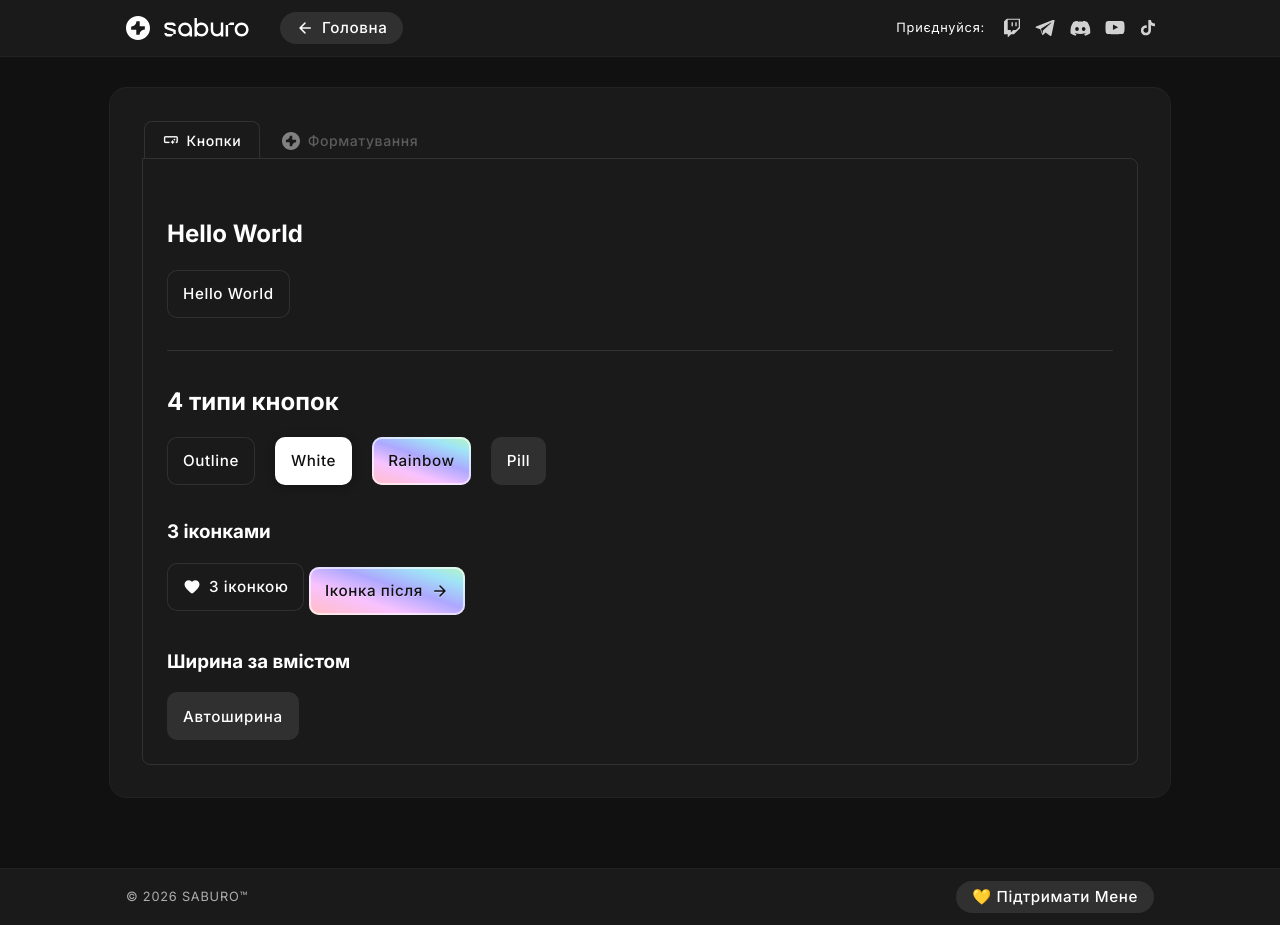
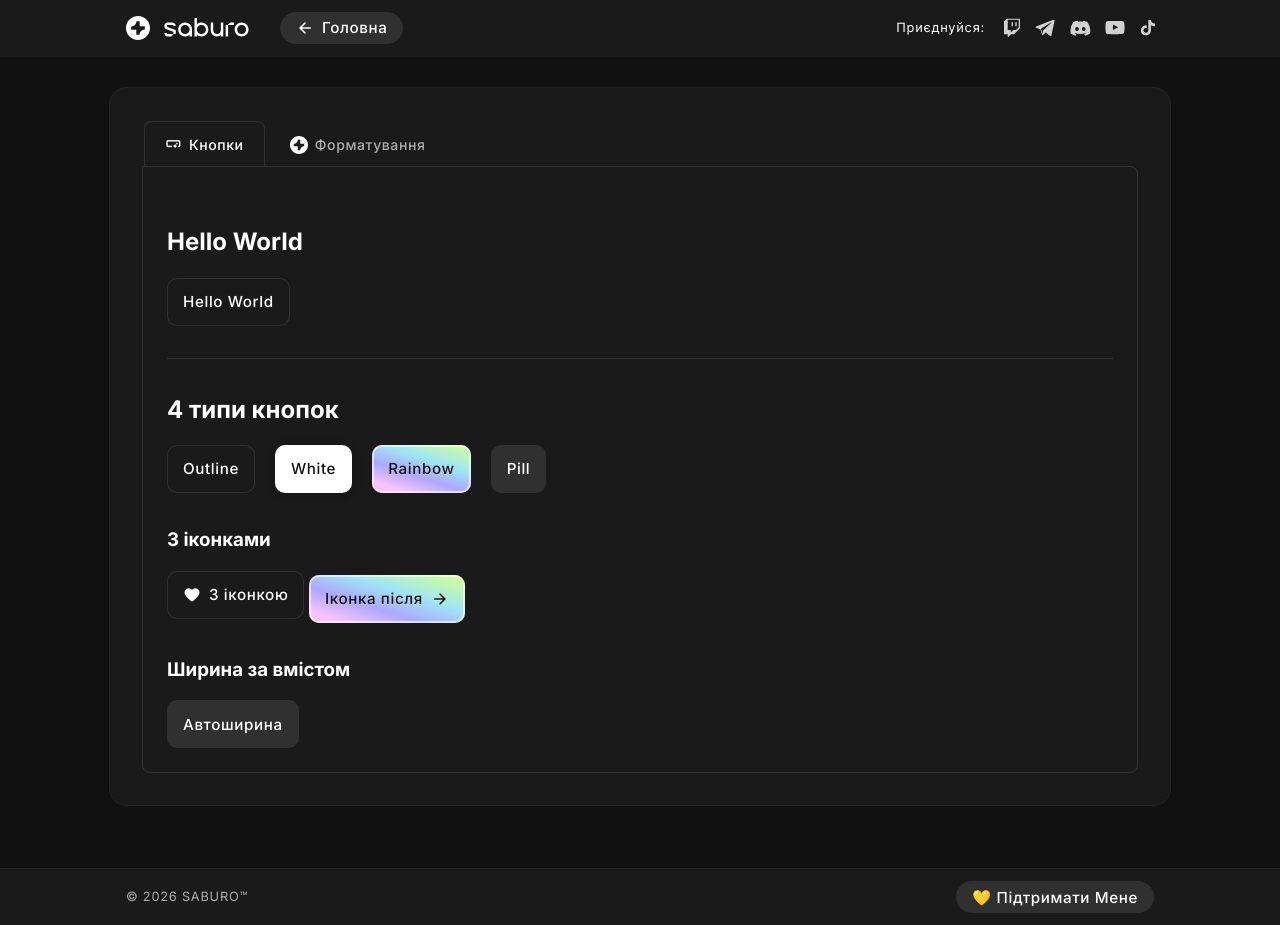
Before and after one commit to iamsaburo/iamsaburo.github.io, a Jekyll site: the page built from _blocks/art-community.md, in a window 1280 px wide and 925 px high. Built offline with Jekyll 4.4.1, drawn with Linux system fonts in a browser that asks for light colours.

Commit message:
Update block-info.html

```diff
--- a/_layouts/block-info.html
+++ b/_layouts/block-info.html
@@ -48,7 +48,11 @@
   }
   /* [#1] Label + icons always above pseudo-element layers */
   .btn-saburo .btn-label,
-  .btn-saburo .btn-icon{ position:relative; z-index:1; }
+  .btn-saburo .btn-icon-visual,
+  .btn-saburo .btn-icon-hover {
+    position: relative;
+    z-index: 2;   /* above ::before z-index:0 rainbow overlay */
+  }
 
   .btn-saburo[data-visual="outline"]{background:transparent;color:#fff;box-shadow:inset 0 0 0 1px #303030;}
   .btn-saburo[data-visual="white"]{background:#fff;color:#111;box-shadow:0 2px 10px rgba(0,0,0,0.3);}
@@ -72,13 +76,13 @@
     color:#111;
     box-shadow:inset 0 0 0 2px rgba(255,255,255,0.6);
     text-shadow:0 1px 0 rgba(255,255,255,.35);
-    animation:rainbowShift 4s linear infinite; /* [#11] faster */
+    animation:rainbowShift 4s ease-in-out infinite alternate;
   }
   /* Glow: always rendered+animated, opacity transitions smoothly [#13] */
   .btn-saburo[data-visual="rainbow"]::after{
     content:'';position:absolute;inset:-6px;border-radius:inherit;
     background-image:var(--rainbow-bg);background-size:300% 300%;
-    animation:rainbowShift 4s linear infinite;
+    animation:rainbowShift 4s ease-in-out infinite alternate;
     filter:blur(12px);
     opacity:0;
     transition:opacity 0.35s ease; /* [#13] gradual */
@@ -95,7 +99,7 @@
   .btn-saburo[data-hover="rainbow"]::before{
     content:'';position:absolute;inset:0;border-radius:inherit;z-index:0;
     background-image:var(--rainbow-bg);background-size:300% 300%;
-    animation:rainbowShift 4s linear infinite;
+    animation:rainbowShift 4s ease-in-out infinite alternate;
     opacity:0;
     transition:opacity 0.35s ease; /* [#13] gradual */
     pointer-events:none;
@@ -111,7 +115,7 @@
   .btn-saburo[data-hover="rainbow"]::after{
     content:'';position:absolute;inset:-6px;border-radius:inherit;
     background-image:var(--rainbow-bg);background-size:300% 300%;
-    animation:rainbowShift 4s linear infinite;
+    animation:rainbowShift 4s ease-in-out infinite alternate;
     filter:blur(12px);
     opacity:0;transition:opacity 0.35s ease;
     z-index:-1;pointer-events:none;
@@ -170,35 +174,37 @@
   .social-row a:hover{opacity:1}
   .social-row a img{transform:scale(1.2);transform-origin:center;}
 
-  /* ── [#5 #13] Hero Design text — gradient fades in via ::before, no blink ── */
+  /* ── [#5 #13] Hero Design — always-on, alternate, text-shaped glow ── */
   .hero{text-align:center;padding:4.5rem 1rem 1.5rem;}
   .hero h1{font-size:5rem;font-weight:700;letter-spacing:.02em;line-height:1.2;margin-bottom:1rem;color:#fff}
-  .hero h1 .design{
-    cursor:pointer;position:relative;display:inline-block;color:#fff;
+  .hero h1 .design {
+    cursor: pointer;
+    position: relative;
+    display: inline-block;
+    background-image: var(--rainbow-bg);
+    background-size: 300% 300%;
+    -webkit-background-clip: text;
+    background-clip: text;
+    -webkit-text-fill-color: transparent;
+    animation: rainbowShift 4s ease-in-out infinite alternate;
   }
-  /* Gradient overlay: always animating [#11], opacity-transitions on hover [#13], no blink [#5] */
-  .hero h1 .design::before{
-    content:attr(data-text);
-    position:absolute;top:0;left:0;
-    background-image:var(--rainbow-bg);background-size:300% 300%;
-    -webkit-background-clip:text;background-clip:text;
-    -webkit-text-fill-color:transparent;
-    animation:rainbowShift 4s linear infinite;
-    opacity:0;
-    transition:opacity 0.35s ease;
-    pointer-events:none;white-space:nowrap;
+  /* Glow: content:attr clones the text so blur follows letter shapes, not a rectangle */
+  .hero h1 .design::after {
+    content: attr(data-text);
+    position: absolute;
+    top: 0; left: 0;
+    background-image: var(--rainbow-bg);
+    background-size: 300% 300%;
+    -webkit-background-clip: text;
+    background-clip: text;
+    -webkit-text-fill-color: transparent;
+    filter: blur(10px);
+    opacity: 0.7;
+    z-index: -1;
+    animation: rainbowShift 4s ease-in-out infinite alternate;
+    pointer-events: none;
+    white-space: nowrap;
   }
-  .hero h1 .design:hover::before{opacity:1;}
-  /* Glow */
-  .hero h1 .design::after{
-    content:'';position:absolute;inset:0;
-    background-image:var(--rainbow-bg);background-size:300% 300%;
-    animation:rainbowShift 4s linear infinite;
-    filter:blur(16px);
-    opacity:0;transition:opacity 0.35s ease;
-    z-index:-1;pointer-events:none;
-  }
-  .hero h1 .design:hover::after{opacity:0.6;}
   @media(hover:none){
     .hero h1 .design::before,.hero h1 .design::after{opacity:1;}
   }
@@ -235,84 +241,98 @@
   .tag-circle:last-child{margin-right:0}
   .btn-block{width:100%;}
 
-  /* ══════════════════════════════════════════════════
-     [#4 #7 #14] TABS — folder-tab visual + inline variant
-  ══════════════════════════════════════════════════ */
+  /* ══════════════════════════════════════════════
+     TABS — folder-tab pattern
+  ══════════════════════════════════════════════ */
+  .tabs-container { position: relative; }
 
-  /* Shared tab nav */
-  .tabs-nav{
-    display:flex;gap:4px;padding:0 2px;
-    overflow-x:auto;-webkit-overflow-scrolling:touch;
-    scrollbar-width:none;
+  .tabs-nav {
+    display: flex;
+    gap: 4px;
+    padding: 0 0 0 2px;
+    overflow-x: auto;
+    -webkit-overflow-scrolling: touch;
+    scrollbar-width: none;
+    position: relative;
+    z-index: 1; /* sits above panel so active tab bg can mask its top border */
   }
-  .tabs-nav::-webkit-scrollbar{display:none;}
+  .tabs-nav::-webkit-scrollbar { display: none; }
 
-  /* [#4] Folder-tab buttons */
-  .tab-btn{
-    display:inline-flex;align-items:center;gap:0.45rem;
-    padding:0.6rem 1.1rem;
-    border:1px solid transparent;border-bottom:none;
-    border-radius:8px 8px 0 0;
-    background:transparent;color:var(--muted);
-    font:500 0.88rem/1 'Inter',system-ui;letter-spacing:0.04em;
-    cursor:pointer;white-space:nowrap;flex-shrink:0;
-    opacity:0.45;
-    position:relative;bottom:-1px;z-index:1;
-    transition:opacity 0.2s,border-color 0.2s,color 0.2s;
+  .tab-btn {
+    display: inline-flex;
+    align-items: center;
+    gap: 0.45rem;
+    padding: 0.85rem 1.25rem;          /* taller */
+    border: 1px solid transparent;
+    border-bottom: none;
+    border-radius: 8px 8px 0 0;
+    background: transparent;
+    color: var(--muted);               /* gray, no opacity change */
+    font: 500 0.88rem/1 'Inter', system-ui;
+    letter-spacing: 0.04em;
+    cursor: pointer;
+    white-space: nowrap;
+    flex-shrink: 0;
+    position: relative;
+    bottom: -1px;                      /* overlaps the panel's top border by 1 px */
+    z-index: 1;
+    transition: color 0.2s, border-color 0.2s, background 0.2s;
   }
-  .tab-btn:hover{opacity:0.75;color:var(--text);}
-  .tab-btn.active{
-    opacity:1;color:var(--text);
-    border-color:rgba(255,255,255,0.1);
-    background:var(--sur); /* matches panel bg to "erase" the shared border */
+  .tab-btn:hover { color: var(--text); }
+  .tab-btn.active {
+    color: var(--text);
+    border-color: rgba(255,255,255,0.1);
+    background: var(--sur);            /* same as panel → masks the divider under it */
   }
-  /* [#4] Fixed icon height, not width */
-  .tab-btn .tab-icon{font-size:1.05rem;line-height:1;height:1.05rem;width:auto;}
-  .tab-btn .tab-icon-svg{height:18px;width:auto;}
 
-  /* Full-page tabs wrapper */
-  .tabs-container{margin:0;min-width:0;}
+  /* Fixed icon height, not width */
+  .tab-btn .tab-icon     { font-size: 1.05rem; line-height: 1; height: 1.05rem; width: auto; }
+  .tab-btn .tab-icon-svg { height: 18px; width: auto; }
 
-  /* [#4] Panel — bordered, connects to active tab */
-  .tab-panel{
-    display:none;
-    border:1px solid rgba(255,255,255,0.1);
-    border-radius:0 8px 8px 8px; /* flat top-left when first tab is active */
-    padding:1.5rem;
-    position:relative;z-index:0;
-    overflow-x:auto; /* [#14] scroll wide content */
+  /* Panel: its top border IS the shared divider line; active tab bg masks its own segment */
+  .tab-panel {
+    display: none;
+    border: 1px solid rgba(255,255,255,0.1);
+    border-radius: 0 8px 8px 8px;
+    padding: 1.5rem;
+    position: relative;
+    z-index: 0;
+    overflow-x: auto;
   }
-  .tab-panel.active{display:block;}
-  /* JS adds this class when a non-first tab is active */
-  .tab-panel.tab-panel--mid{border-radius:8px;}
+  .tab-panel.active { display: block; }
+  .tab-panel.tab-panel--mid { border-radius: 8px; } /* JS adds when non-first tab active */
 
-  /* ── [#7] Inline tabs (mid-page) ── */
-  .inline-tabs{
-    border:1px solid rgba(255,255,255,0.1);
-    border-radius:12px;
-    margin:1.5rem 0;
-    overflow:hidden;
-    background:var(--sur);
+  /* ── Inline tabs (mid-page widget) ── */
+  .inline-tabs {
+    border: 1px solid rgba(255,255,255,0.1);
+    border-radius: 12px;
+    margin: 1.5rem 0;
+    overflow: hidden;
+    background: var(--sur);
   }
-  .inline-tabs > .tabs-nav{
-    padding:0.75rem 0.75rem 0;
-    background:var(--sur);
-    /* The nav itself provides the bottom border */
-    border-bottom:1px solid rgba(255,255,255,0.1);
-    flex-wrap:nowrap;overflow-x:auto;
+  .inline-tabs > .tabs-nav {
+    padding: 0.6rem 0.6rem 0;
+    background: var(--sur);
+    border-bottom: 1px solid rgba(255,255,255,0.1);
+    position: relative;
+    z-index: 1;
   }
-  .inline-tabs > .tabs-nav .tab-btn{
-    bottom:0;border-radius:6px 6px 0 0;
-    border:none;padding:0.5rem 1rem;
+  .inline-tabs > .tabs-nav .tab-btn {
+    border-radius: 6px 6px 0 0;
+    bottom: -1px;
   }
-  .inline-tabs > .tabs-nav .tab-btn.active{
-    background:var(--bg);border:none;
+  .inline-tabs > .tabs-nav .tab-btn.active {
+    background: var(--bg);
+    border-color: rgba(255,255,255,0.1);
   }
-  .inline-tabs > .tab-panel{
-    border:none;border-radius:0;
-    overflow-x:auto;
+  .inline-tabs > .tab-panel {
+    border: none;
+    border-radius: 0;
+    background: var(--bg);
+    padding: 1.5rem;
+    display: none;
   }
-  .inline-tabs > .tab-panel.active{display:block;}
+  .inline-tabs > .tab-panel.active { display: block; }
 
   /* ─────────────────────────────────────────────
      Content container
@@ -346,7 +366,13 @@
   /* [#6] Default max-width for embeds */
   .content-container img,
   .content-container video,
-  .content-container iframe{max-width:100%;height:auto;}
+  .content-container iframe {
+    max-width: 100%;
+    height: auto;
+    display: block;
+    margin-left: auto;
+    margin-right: auto;
+  }
 
   /* [#8] Small text: use <small> or class="sm" */
   .content-container small,
@@ -385,18 +411,26 @@
   .content-container :not(pre) > code:hover{background:rgba(255,255,255,0.14);}
 
   /* Toast for inline-code copy */
-  .copy-toast{
-    position:fixed;bottom:1.5rem;right:1.5rem;
-    background:var(--pill);color:#C2FAAB;
-    padding:0.45rem 0.85rem;border-radius:8px;
-    font:400 0.82rem/1 'Inter',system-ui;
-    display:flex;align-items:center;gap:6px;
-    opacity:0;transform:translateY(6px);
-    transition:opacity 0.2s,transform 0.2s;
-    pointer-events:none;z-index:9999;
+  .copy-toast {
+    position: absolute;             /* JS sets top/left per click */
+    background: var(--pill);
+    color: #C2FAAB;
+    padding: 0.32rem 0.7rem;
+    border-radius: 6px;
+    font: 400 0.75rem/1 'Inter', system-ui;
+    display: flex;
+    align-items: center;
+    gap: 4px;
+    opacity: 0;
+    transition: opacity 0.18s ease;
+    pointer-events: none;
+    z-index: 9999;
+    white-space: nowrap;
+    /* centred horizontally on anchor; floated 8 px above it */
+    transform: translateX(-50%) translateY(calc(-100% - 8px));
   }
-  .copy-toast.show{opacity:1;transform:translateY(0);}
-  .copy-toast .material-icons-round{font-size:0.95rem;}
+  .copy-toast.show { opacity: 1; }
+  .copy-toast .material-icons-round { font-size: 0.85rem; }
 
   .content-container table{border-collapse:collapse;width:100%;margin-bottom:1.5rem;}
   .content-container th,.content-container td{border:1px solid rgba(255,255,255,0.15);padding:0.6rem 1rem;text-align:left;vertical-align:top;}
@@ -525,21 +559,29 @@
     pre.appendChild(btn);
   });
 
-  /* ── [#10] Inline code: click copies with toast notification ── */
+  /* ── [#10] Inline code: click copies — toast above clicked element ── */
   const toast = document.createElement('div');
   toast.className = 'copy-toast';
   toast.innerHTML = '<span class="material-icons-round">check</span>Скопійовано';
   document.body.appendChild(toast);
   let toastTimer;
-  function showToast(){
+
+  function showToast(anchorEl) {
     clearTimeout(toastTimer);
+    const rect    = anchorEl.getBoundingClientRect();
+    const scrollY = window.scrollY || 0;
+    const scrollX = window.scrollX || 0;
+    /* anchor = horizontal centre, top edge of the element */
+    toast.style.left = (rect.left + scrollX + rect.width / 2) + 'px';
+    toast.style.top  = (rect.top  + scrollY) + 'px';
     toast.classList.add('show');
     toastTimer = setTimeout(() => toast.classList.remove('show'), 1800);
   }
+
   document.querySelectorAll('.content-container :not(pre) > code').forEach(code => {
     code.title = 'Клікни щоб скопіювати';
     code.addEventListener('click', () =>
-      navigator.clipboard.writeText(code.innerText).then(showToast)
+      navigator.clipboard.writeText(code.innerText).then(() => showToast(code))
     );
   });
 
```
